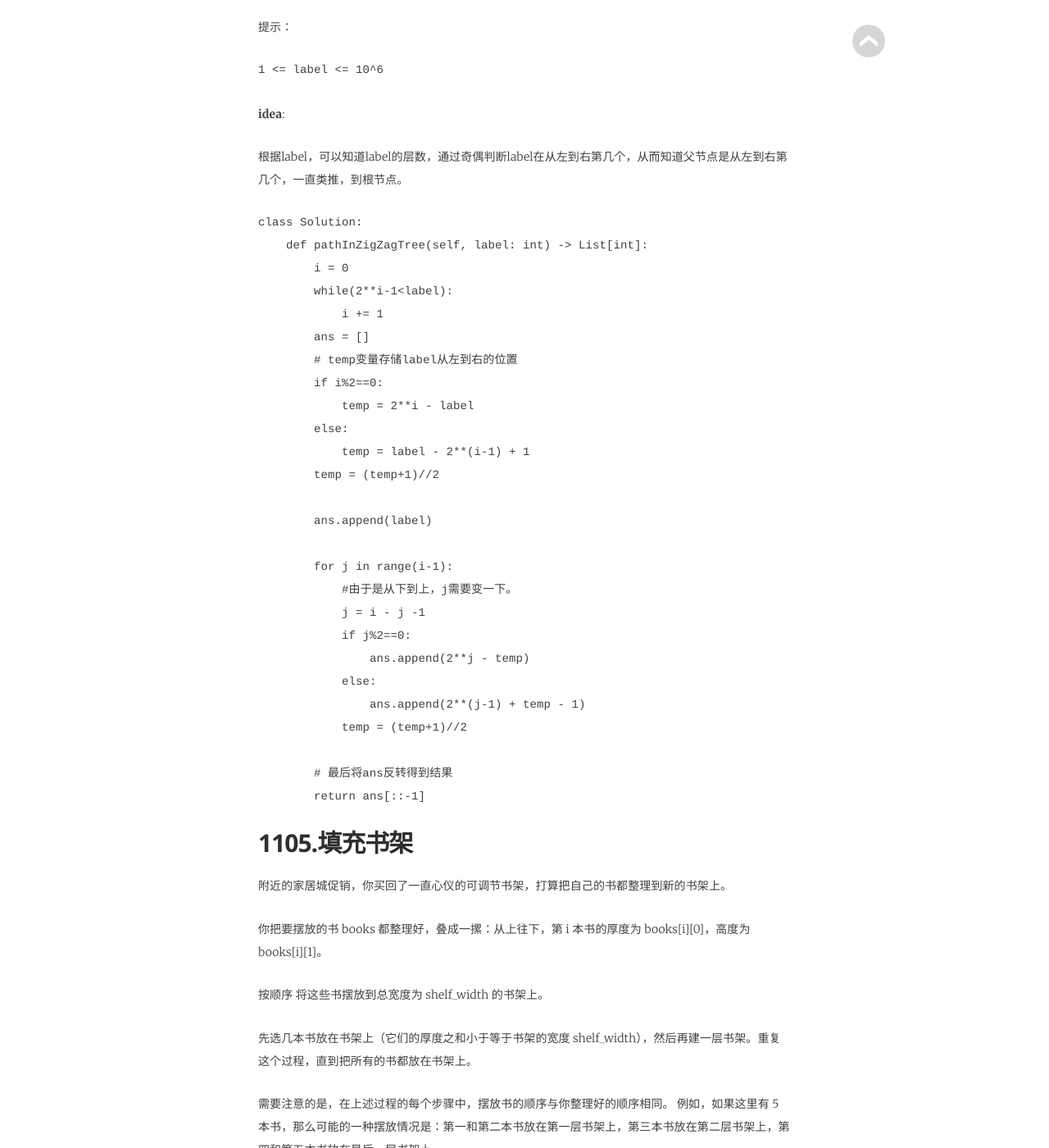
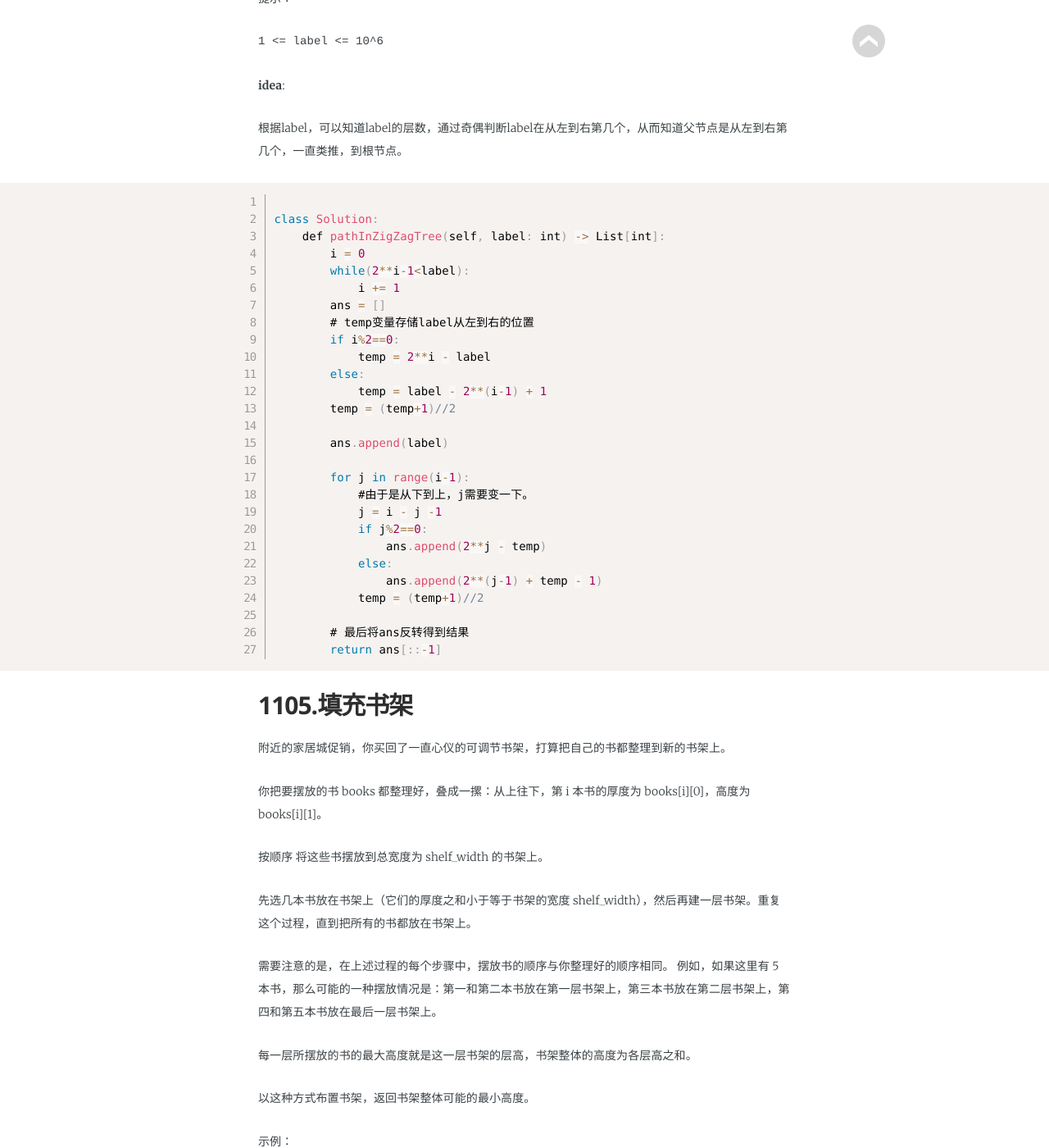
Before and after one commit to kleinzcy/kleinzcy.github.io, a Jekyll site: the page built from _posts/2019-06-30-Leetcode-143.md, in a window 1280 px wide and 1400 px high, scrolled down 3172 px. Shown: the whole window at 82% size. Built offline with Jekyll 4.4.1, drawn with Linux system fonts in a browser that asks for light colours; some web fonts are replaced; some of the changed text lies outside the part shown.

Commit message:
Update 第143场周赛

````diff
--- a/_posts/2019-06-30-Leetcode-143.md
+++ b/_posts/2019-06-30-Leetcode-143.md
@@ -54,7 +54,7 @@ tags: summary
 
 创建一个列表，表示每个人分到的糖果。糖果递增分配，直到糖果分配完。
 
-```
+<pre class="line-numbers language-javascript"><code>
 class Solution:
     def distributeCandies(self, candies: int, num_people: int) -> List[int]:
         ans = [0]*num_people
@@ -67,7 +67,7 @@ class Solution:
             ans[i%num_people - 1] += candies
 
         return  ans
-```
+</code></pre>
 
 ## 1103. 二叉树寻路
 在一棵无限的二叉树上，每个节点都有两个子节点，树中的节点 逐行 依次按 “之” 字形进行标记。
@@ -102,7 +102,7 @@ class Solution:
 
 根据label，可以知道label的层数，通过奇偶判断label在从左到右第几个，从而知道父节点是从左到右第几个，一直类推，到根节点。
 
-```
+<pre class="line-numbers language-javascript"><code>
 class Solution:
     def pathInZigZagTree(self, label: int) -> List[int]:
         i = 0
@@ -129,7 +129,7 @@ class Solution:
 
         # 最后将ans反转得到结果
         return ans[::-1]
-```
+</code></pre>
 
 ## 1105.填充书架
 附近的家居城促销，你买回了一直心仪的可调节书架，打算把自己的书都整理到新的书架上。
@@ -169,7 +169,7 @@ class Solution:
 
 这是一个动态规划问题，最优解由最优子解构成。我们从顶层开始思考，只有有一本书是，最优解就是这本书的高度，两本书时，若两者宽度和满足宽度条件，则是两者的最大值，若不满足，则是两者之和，以此类推，假设有n本书，已经得到最优解，对于n+1本书，第n+1本书单独一行，第n+1本书与第n本书一行，与第n-1本书一行···直到不满足宽度条件。最优解是其中的一个。
 
-```
+<pre class="line-numbers language-javascript"><code>
 class Solution:
     def minHeightShelves(self, books: List[List[int]], shelf_width: int) -> int:
         dp=[books[0][1]];n=len(books)
@@ -187,7 +187,7 @@ class Solution:
                 j-=1
             dp.append(now)
         return dp[n-1]
-```
+</code></pre>
 
 感谢[kayroger](https://leetcode-cn.com/u/kayroger)的代码。
 
@@ -234,7 +234,8 @@ class Solution:
 
 这个问题，用栈数据结构就很好的解决了，因为括号是最高优先级，我们先计算括号里面的内容。具体做法是，遍历表达式，若字符不是")"，就入栈，否则，对栈进行弹出操作，直到遇到一个逻辑运算符，对出栈的字符进行逻辑运算，将结果压入栈。
 
-<pre class="line-numbers language-javascript"><code>class Solution:
+<pre class="line-numbers language-javascript"><code>
+class Solution:
     def parseBoolExpr(self, expression: str) -> bool:
         ans = []
         for c in expression:
````
